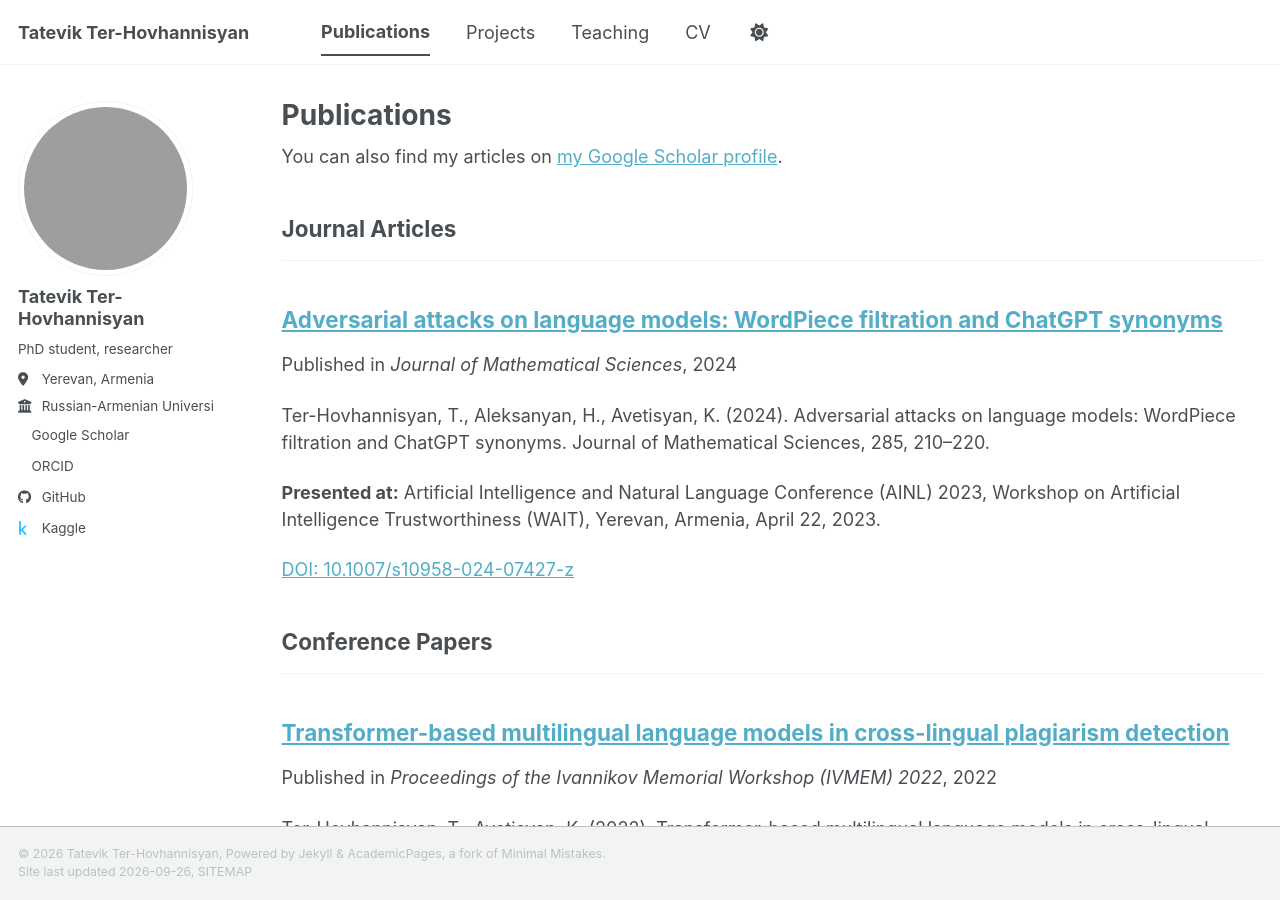
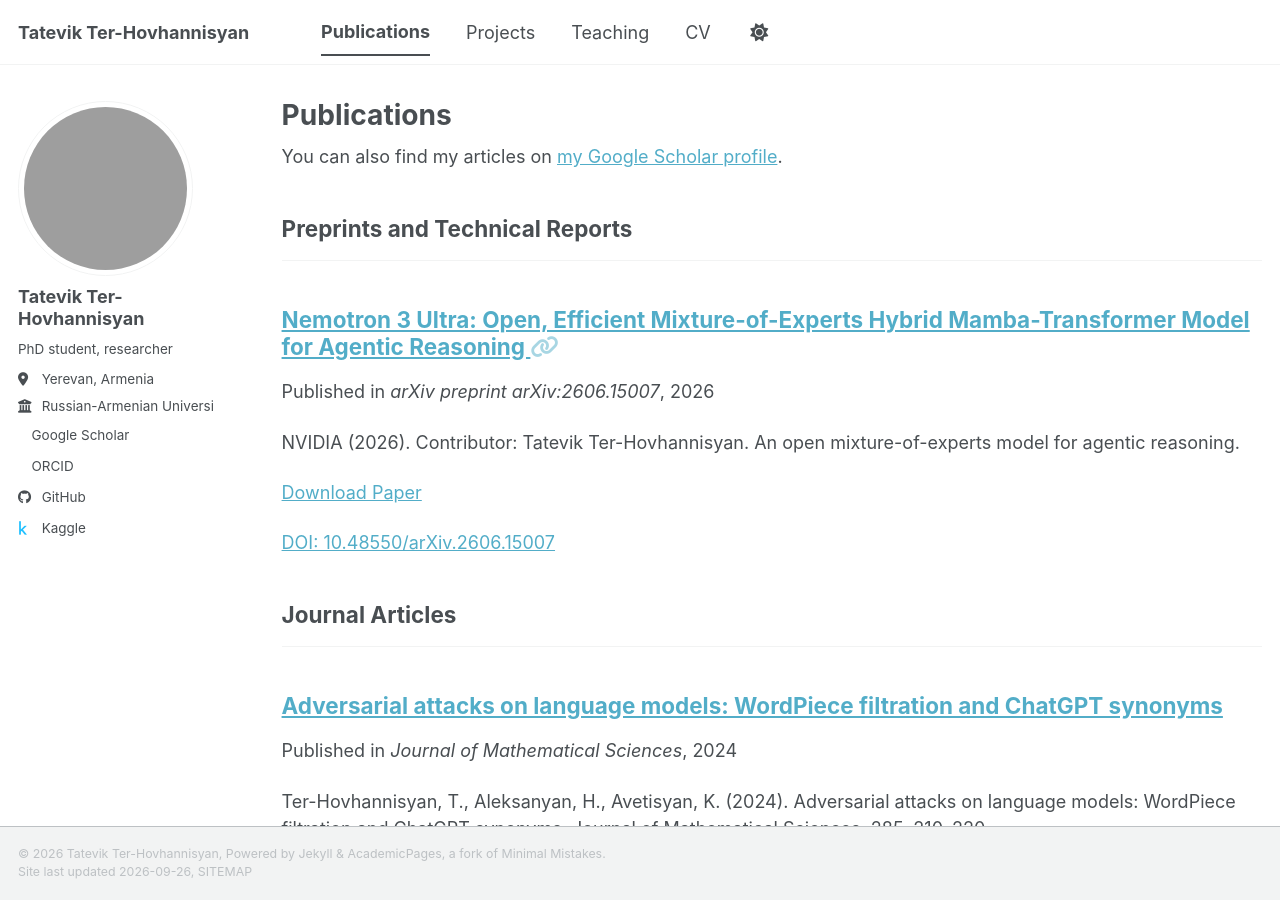
Before and after one commit to tatevik-t/tatevik-t.github.io, a Jekyll site: the page built from _pages/publications.html, in a window 1280 px wide and 900 px high. Built offline with Jekyll 4.4.1, drawn with Linux system fonts in a browser that asks for light colours; a style sheet for code colours, icons or effects is not loaded; grey boxes are pictures that could not be loaded.

Commit message:
Add Nemotron 3 Ultra contribution and update CV

```diff
--- a/_config.yml
+++ b/_config.yml
@@ -84,6 +84,8 @@ author:
 
 # Publication Category - The following the list of publication categories and their headings
 publication_category:
+  preprints:
+    title: 'Preprints and Technical Reports'
   books:
     title: 'Books'
   manuscripts:
--- /dev/null
+++ b/_publications/2026-06-12-nemotron-3-ultra.md
@@ -0,0 +1,17 @@
+---
+title: "Nemotron 3 Ultra: Open, Efficient Mixture-of-Experts Hybrid Mamba-Transformer Model for Agentic Reasoning"
+collection: publications
+category: preprints
+permalink: /publication/2026-nemotron-3-ultra
+excerpt: 'NVIDIA (2026). Contributor: Tatevik Ter-Hovhannisyan. An open mixture-of-experts model for agentic reasoning.'
+date: 2026-06-12
+venue: 'arXiv preprint arXiv:2606.15007'
+link: 'https://arxiv.org/abs/2606.15007'
+paperurl: 'https://arxiv.org/pdf/2606.15007'
+doi: '10.48550/arXiv.2606.15007'
+doiurl: 'https://doi.org/10.48550/arXiv.2606.15007'
+---
+
+I contributed to NVIDIA's Nemotron 3 Ultra technical report. The paper introduces an open mixture-of-experts hybrid Mamba-Transformer language model designed for agentic reasoning and long-context tasks.
+
+[Read the paper on arXiv](https://arxiv.org/abs/2606.15007) | [Download PDF](https://arxiv.org/pdf/2606.15007)
```
Also changed, not shown: 1 other file.
